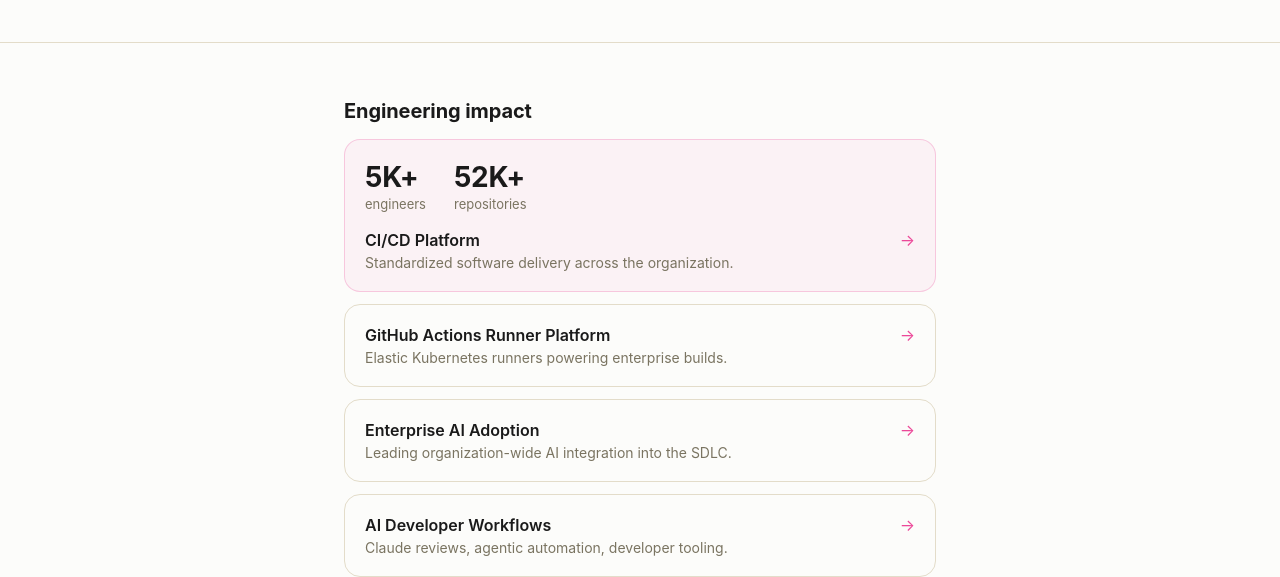
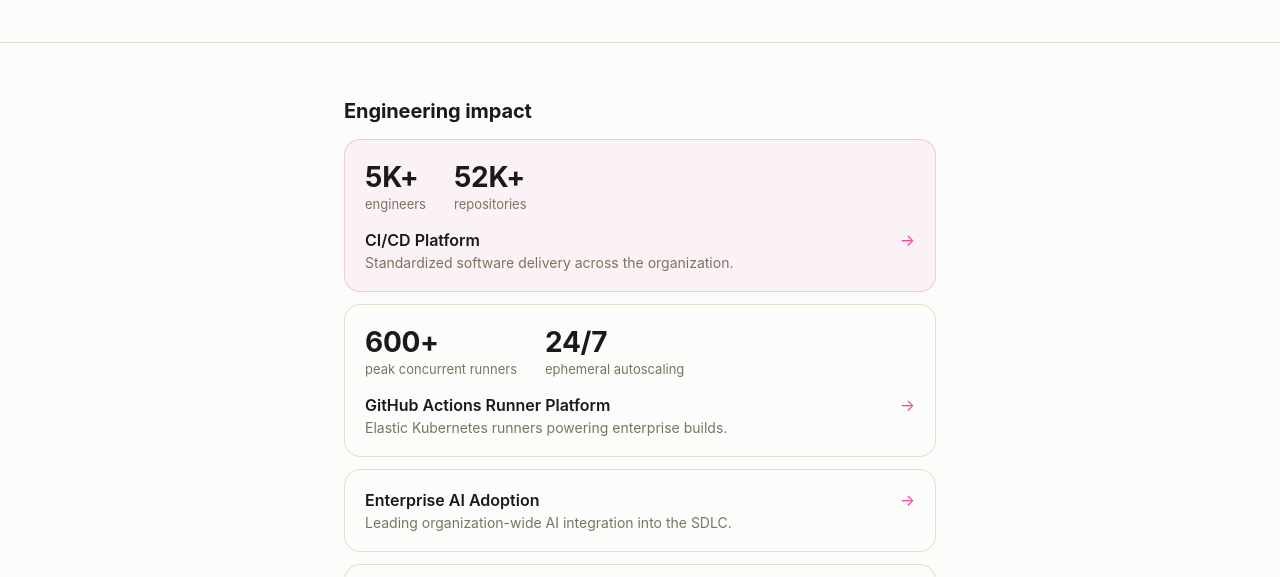
Before and after one commit to ausbernard/ausbernard.github.io, a plain HTML site: page index.html in a window 1280 px wide. Shown: the part 581-1158 px from the top of the page. Drawn offline with Linux system fonts and the light colour scheme.

Commit message:
adding new information

```diff
--- a/index.html
+++ b/index.html
@@ -420,8 +420,13 @@
 
     .impact-stat-row {
       display: flex;
-      gap: 28px;
+      flex-wrap: wrap;
+      gap: 14px 28px;
       margin: 0 0 18px;
+    }
+
+    .impact-stat-row > div {
+      flex-shrink: 0;
     }
 
     .impact-stat-number {
@@ -430,6 +435,7 @@
       letter-spacing: -0.01em;
       color: var(--ink);
       margin: 0;
+      white-space: nowrap;
     }
 
     .impact-stat-label {
@@ -437,6 +443,7 @@
       font-weight: 400;
       color: var(--muted);
       margin: 2px 0 0;
+      white-space: nowrap;
     }
 
     .impact-card-head {
@@ -732,6 +739,16 @@
         <p class="impact-card-subtitle">Standardized software delivery across the organization.</p>
       </a>
       <a href="work/github-actions-platform.html" class="impact-card">
+        <div class="impact-stat-row">
+          <div>
+            <p class="impact-stat-number">600+</p>
+            <p class="impact-stat-label">peak concurrent runners</p>
+          </div>
+          <div>
+            <p class="impact-stat-number">24/7</p>
+            <p class="impact-stat-label">ephemeral autoscaling</p>
+          </div>
+        </div>
         <div class="impact-card-head">
           <p class="impact-card-title">GitHub Actions Runner Platform</p>
           <span class="impact-card-arrow" aria-hidden="true">→</span>
```
Also changed, not shown: work/github-actions-platform.html (+2 -1 lines).
